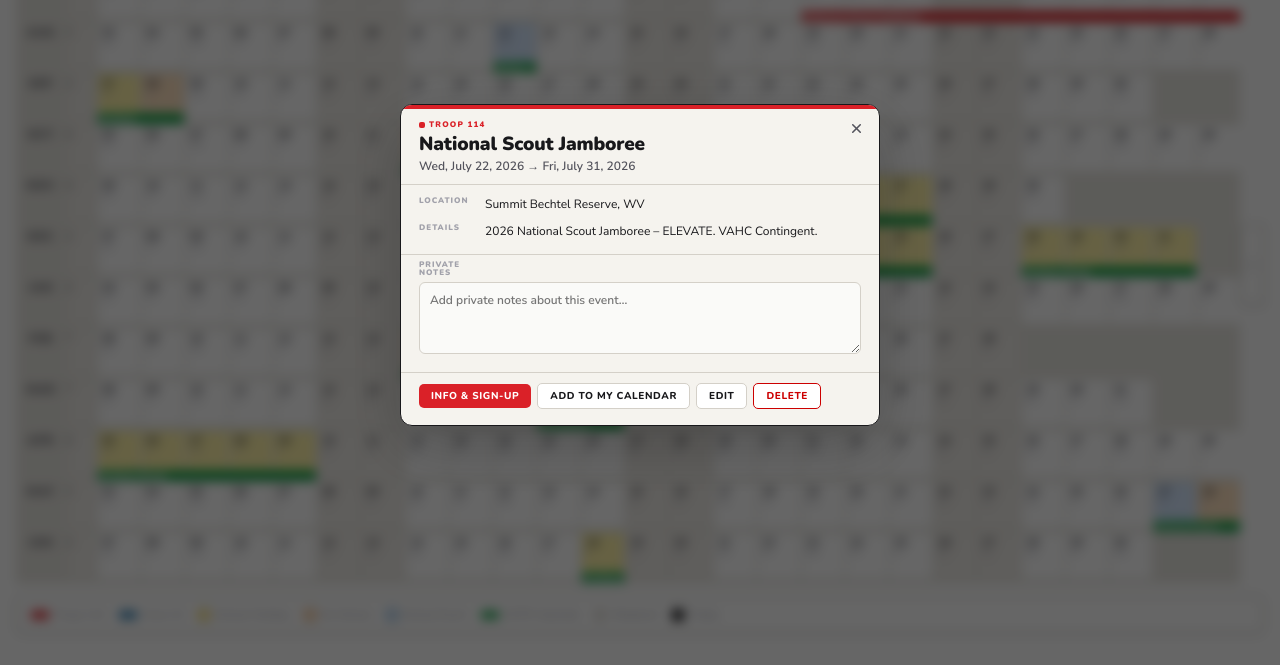
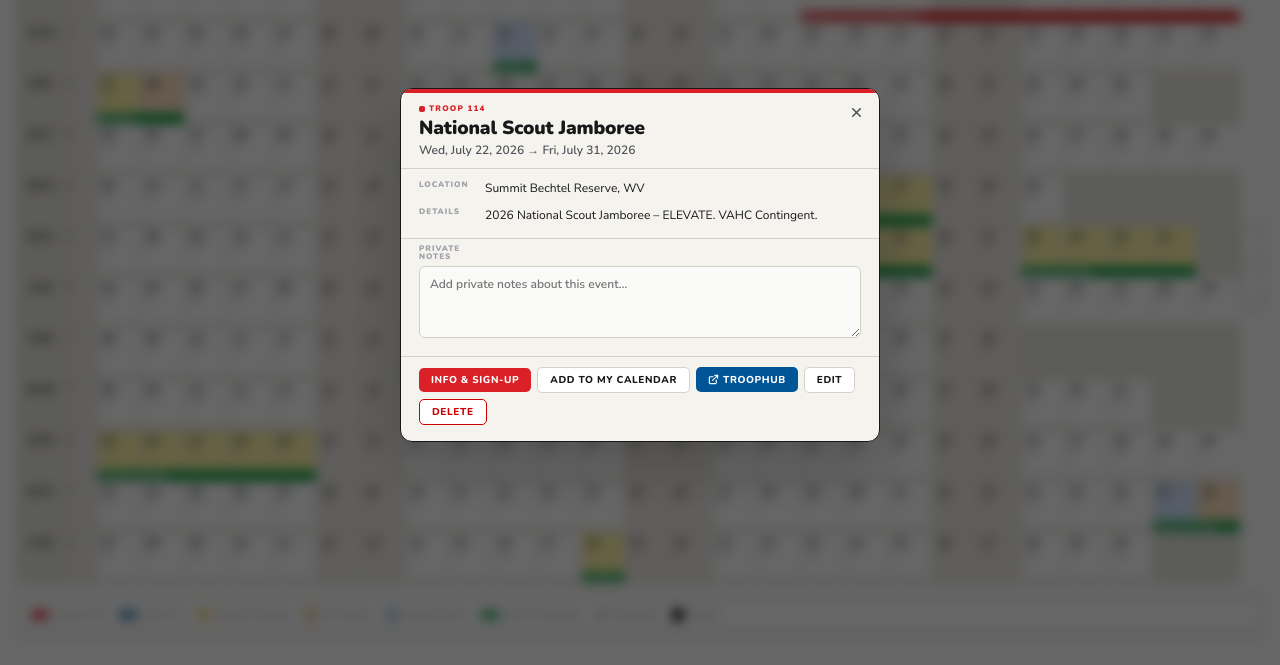
Before and after one commit to kbenfield-716ths/SPIVY-Scouts, a plain HTML site: page index.html in a window 1280 px wide. Both pictures are taken after a click on the element "National Scout Jamboree". Shown: the part 135-800 px from the top of the page. Drawn offline with nearby package versions, Linux system fonts and the light colour scheme.

Commit message:
Add files via upload
added troop hub link

```diff
--- a/index.html
+++ b/index.html
@@ -208,6 +208,8 @@
 .mdl.t .mb.pri{background:var(--red);color:white;}.mdl.c .mb.pri{background:var(--blue);color:white;}
 .mb.sec{background:white;color:var(--ink);border:1px solid var(--line);}
 .mb.del{background:white;color:#c00;border:1px solid #c00;}
+.mb.th{background:#005596;color:white;}
+.mb.th svg{flex-shrink:0;}
 .mnotes{padding:4px 18px 12px;border-top:1px solid var(--line);}
 .mnotes textarea{width:100%;padding:8px 10px;border:1.5px solid var(--line);border-radius:6px;
   font:600 12px/1.5 var(--fb);color:var(--ink);resize:vertical;min-height:68px;
@@ -982,7 +984,14 @@
     (function(eid){sdel.addEventListener('click',function(){delSchEv(eid.replace('sch-',''));});})(ev.id);
     foot.appendChild(sdel);
   } else {
-    var ed=mk('button','mb sec');ed.type='button';ed.textContent='Edit';
+    // TroopHub button — opens in new window for attendance logging
+  var thbtn=mk('a','mb th');
+  thbtn.href='https://troophub.fly.dev';
+  thbtn.target='_blank';thbtn.rel='noopener noreferrer';
+  thbtn.style.cssText='text-decoration:none;';
+  thbtn.innerHTML='<svg width="11" height="11" viewBox="0 0 24 24" fill="none" stroke="currentColor" stroke-width="2.5" stroke-linecap="round" stroke-linejoin="round"><path d="M18 13v6a2 2 0 0 1-2 2H5a2 2 0 0 1-2-2V8a2 2 0 0 1 2-2h6"/><polyline points="15 3 21 3 21 9"/><line x1="10" y1="14" x2="21" y2="3"/></svg> TroopHub';
+  foot.appendChild(thbtn);
+  var ed=mk('button','mb sec');ed.type='button';ed.textContent='Edit';
     ed.addEventListener('click',function(){closeDet();openEd(ev);});foot.appendChild(ed);
   var delbtn=mk('button','mb del');delbtn.type='button';delbtn.textContent='Delete';
   (function(capturedEv,capturedOcc){
```
